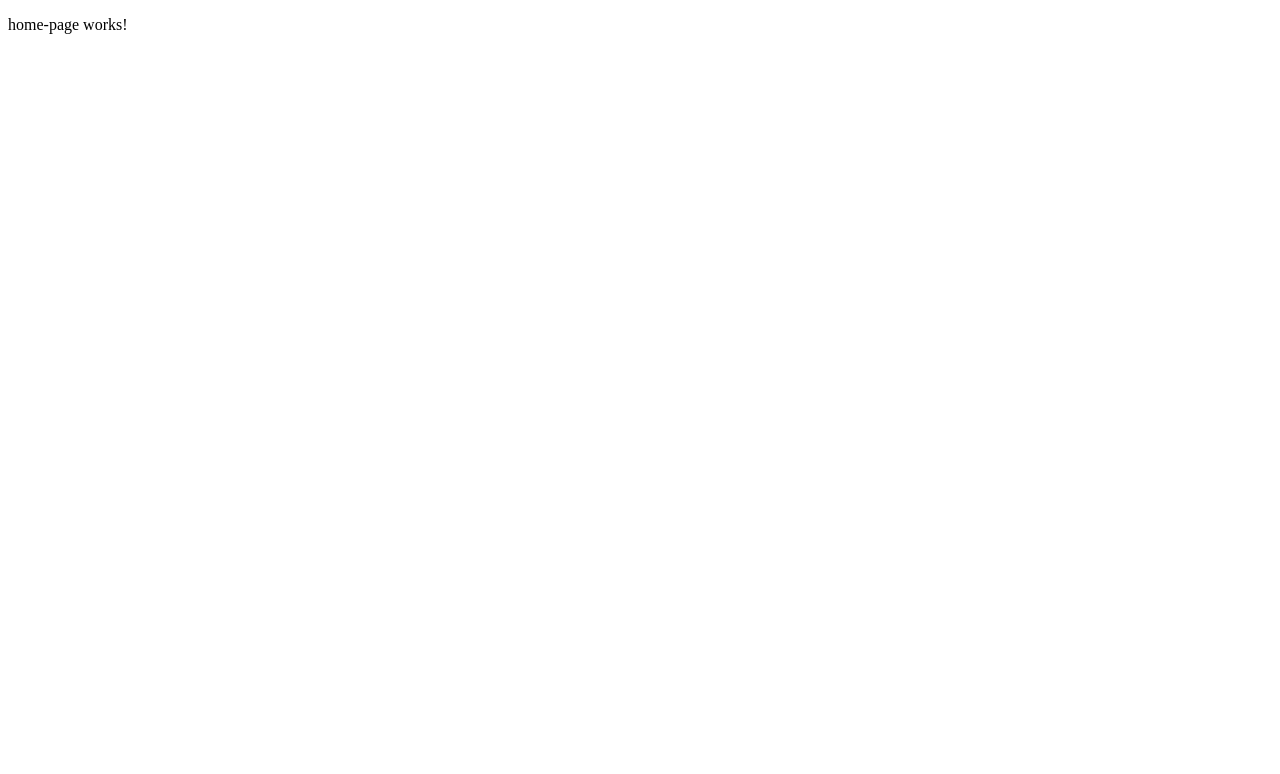
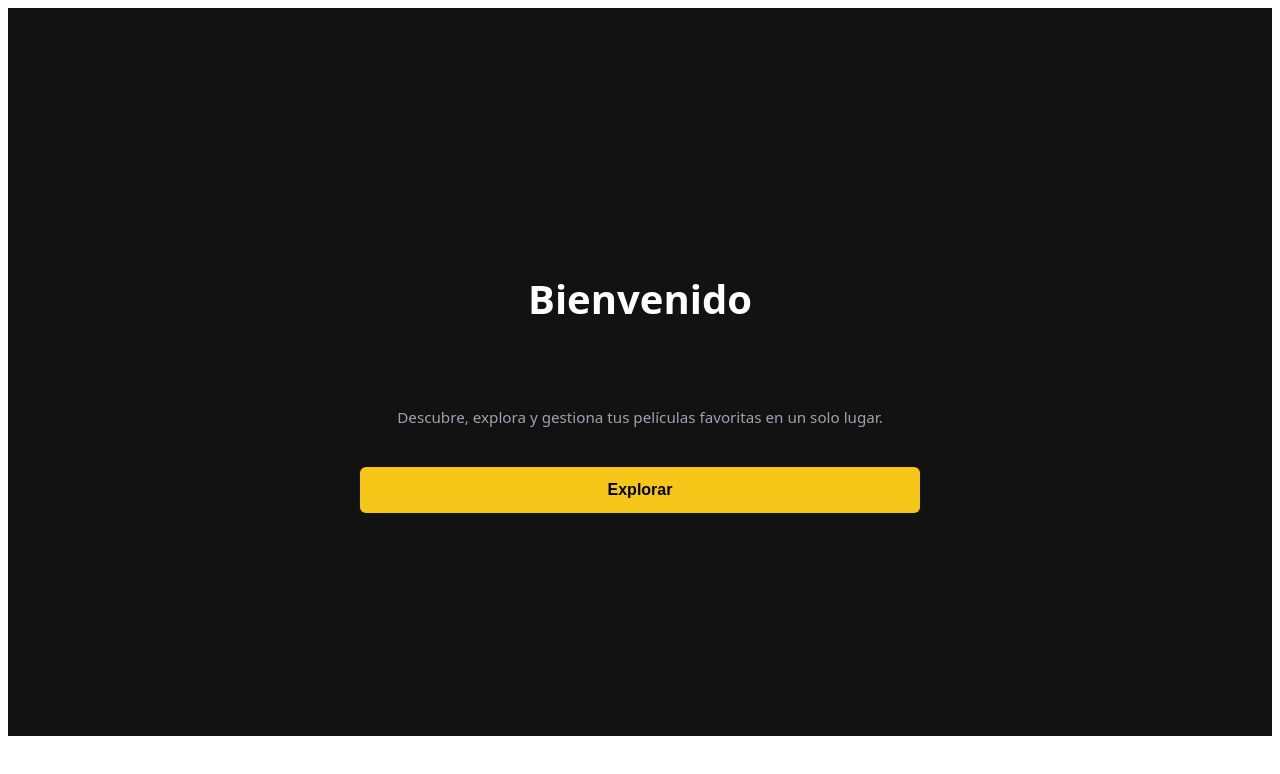
Before and after one commit to Rami-Ana/movies-app, an Angular app: page / in a window 1280 px wide. Shown: the top 774 px of the page. Built offline with nearby package versions, Linux system fonts and the light colour scheme.

Commit message:
feat(home): Add welcome view structure, style css and redirect logic

```diff
--- a/src/app/features/home/home-page.css
+++ b/src/app/features/home/home-page.css
@@ -0,0 +1,52 @@
+
+.welcome-section {
+  display: flex;
+  justify-content: center;
+  align-items: center;
+  min-height: 85vh;
+  padding: 1.5rem;
+  text-align: center;
+  background-color: #121212; /* Fondo */
+    font-family: system-ui, -apple-system, BlinkMacSystemFont, 'Segoe UI', Roboto, Helvetica, Arial, sans-serif;
+}
+
+.welcome-card {
+  max-width: 50rem;
+  width: 100%;
+  display: flex;
+  flex-direction: column;
+  gap: 1.5rem;
+  align-items: center;
+
+}
+
+.welcome-card h1 {
+  font-size: 2.5rem;
+  font-weight: 800;
+  color: #ffffff;
+;
+}
+
+.welcome-card p {
+  font-size: 0.95rem;
+  color: #9ca3af;
+  line-height: 1.5;
+}
+
+.btn-explore {
+  background-color: #f5c518; /* Amarillo estilo cine */
+  color: #000000;
+  border: none;
+  padding: 0.85rem 2rem;
+  font-size: 1rem;
+  font-weight: bold;
+  border-radius: 6px;
+  cursor: pointer;
+  width: 100%;
+  max-width: 35rem;
+   transition: background-color 0.3s ease, transform 0.2s ease;
+}
+
+.btn-explore:hover {
+  background-color: #d4a912;
+}
--- a/src/app/features/home/home-page.html
+++ b/src/app/features/home/home-page.html
@@ -1 +1,10 @@
-<p>home-page works!</p>
+<section class="welcome-section">
+    <article class="welcome-card">
+        <h1>{{ title }}</h1>
+        <p>{{ subtitle }}</p>
+
+        <button class="btn-explore" routerLink="/movies">
+            {{ buttonHome }}
+        </button>
+    </article>
+</section>
--- a/src/app/features/home/home-page.ts
+++ b/src/app/features/home/home-page.ts
@@ -1,9 +1,13 @@
 import { Component } from '@angular/core';
-
+import { RouterLink } from '@angular/router';
 @Component({
-  imports: [],
+  imports: [RouterLink],
   selector: 'app-home-page',
   styleUrl: './home-page.css',
   templateUrl: './home-page.html',
 })
-export class HomePage {}
+export class HomePage {
+  title = "Bienvenido";
+  subtitle = "Descubre, explora y gestiona tus películas favoritas en un solo lugar.";
+  buttonHome = "Explorar"
+}
```
